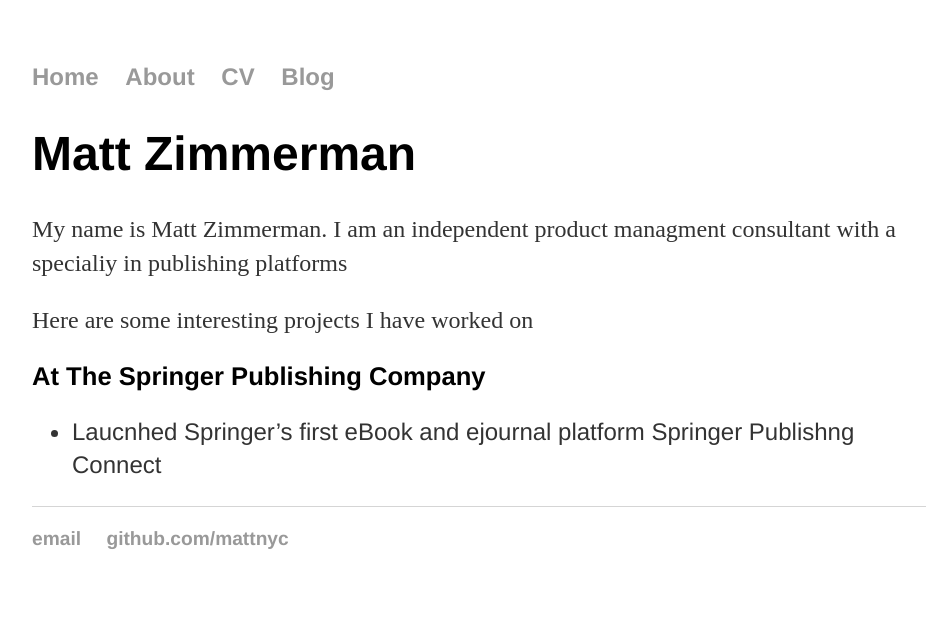
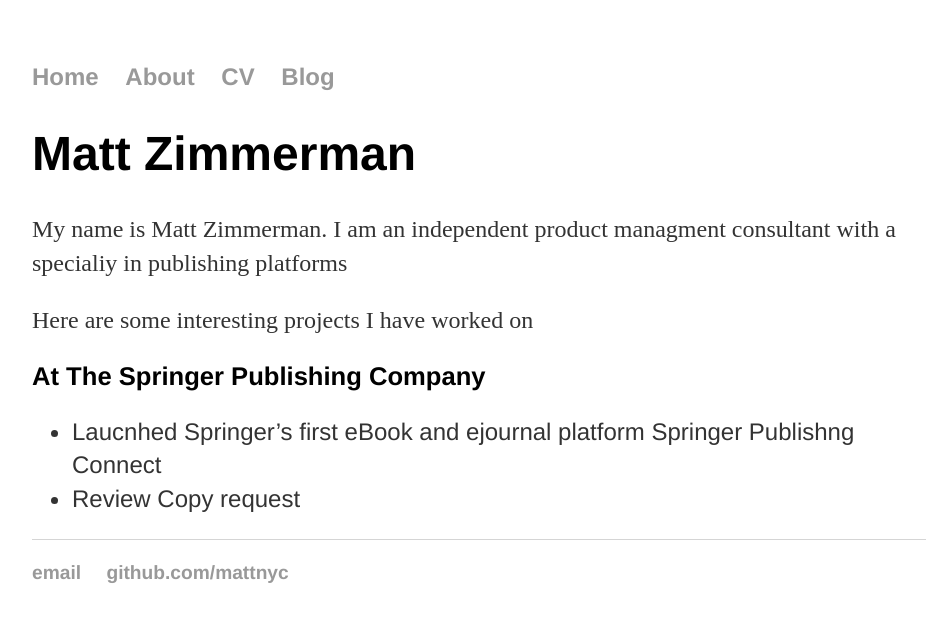
Before and after one commit to mattznyc/mattznyc.github.io, a Jekyll site: the page built from index.md, in a window 1280 px wide. Shown: the top 622 px of the page, without its empty margins (160-1086 px from the left). Built offline with Jekyll 4.4.1, drawn with Linux system fonts in a browser that asks for light colours.

Commit message:
Update index.md

```diff
--- a/index.md
+++ b/index.md
@@ -9,4 +9,5 @@ My name is Matt Zimmerman. I am an independent product managment consultant with
 Here are some interesting projects I have worked on
 ## At The Springer Publishing Company
 
-- Laucnhed Springer's first eBook and ejournal platform Springer Publishng Connect
+* Laucnhed Springer's first eBook and ejournal platform Springer Publishng Connect
+* Review Copy request
```
